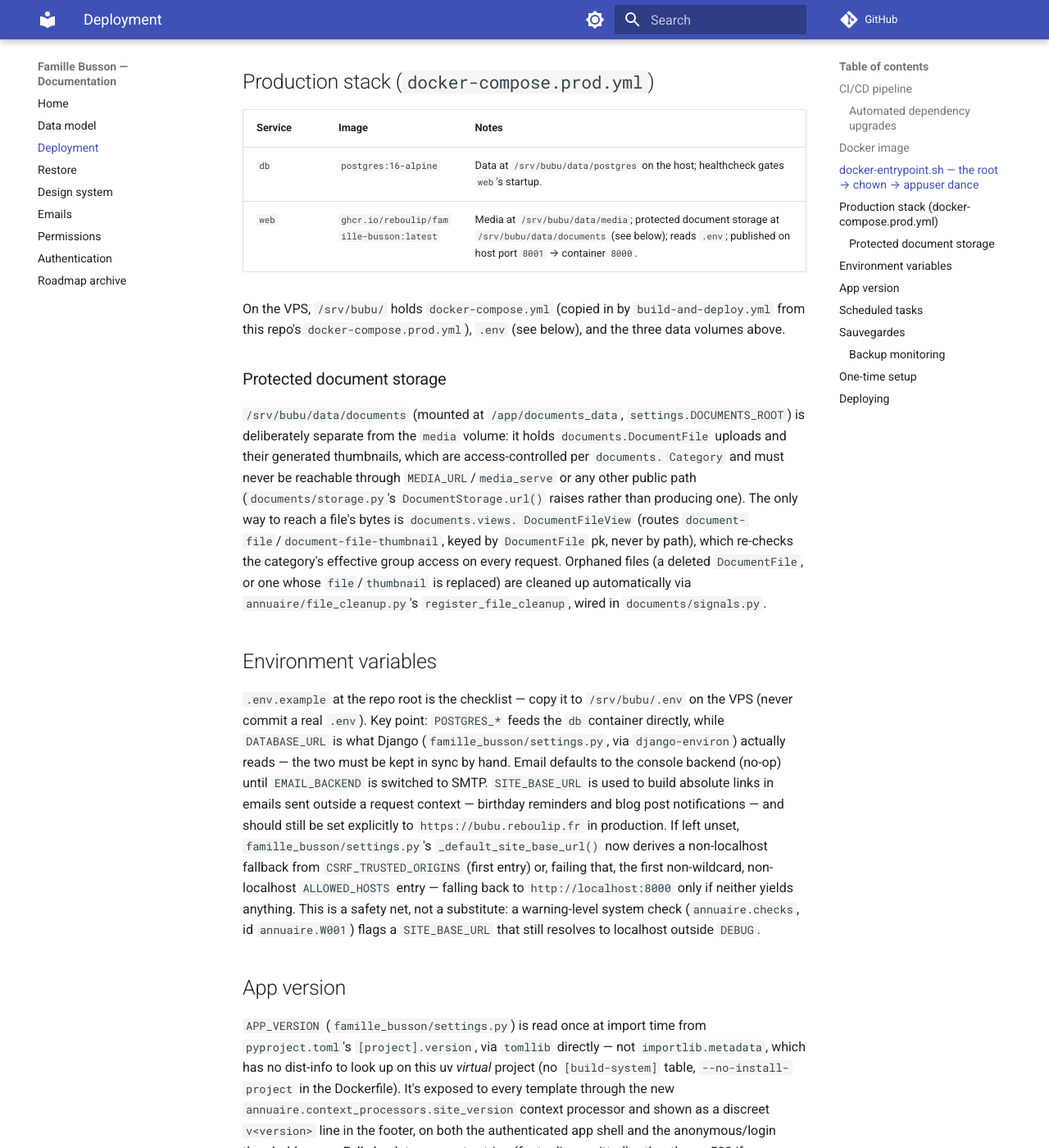
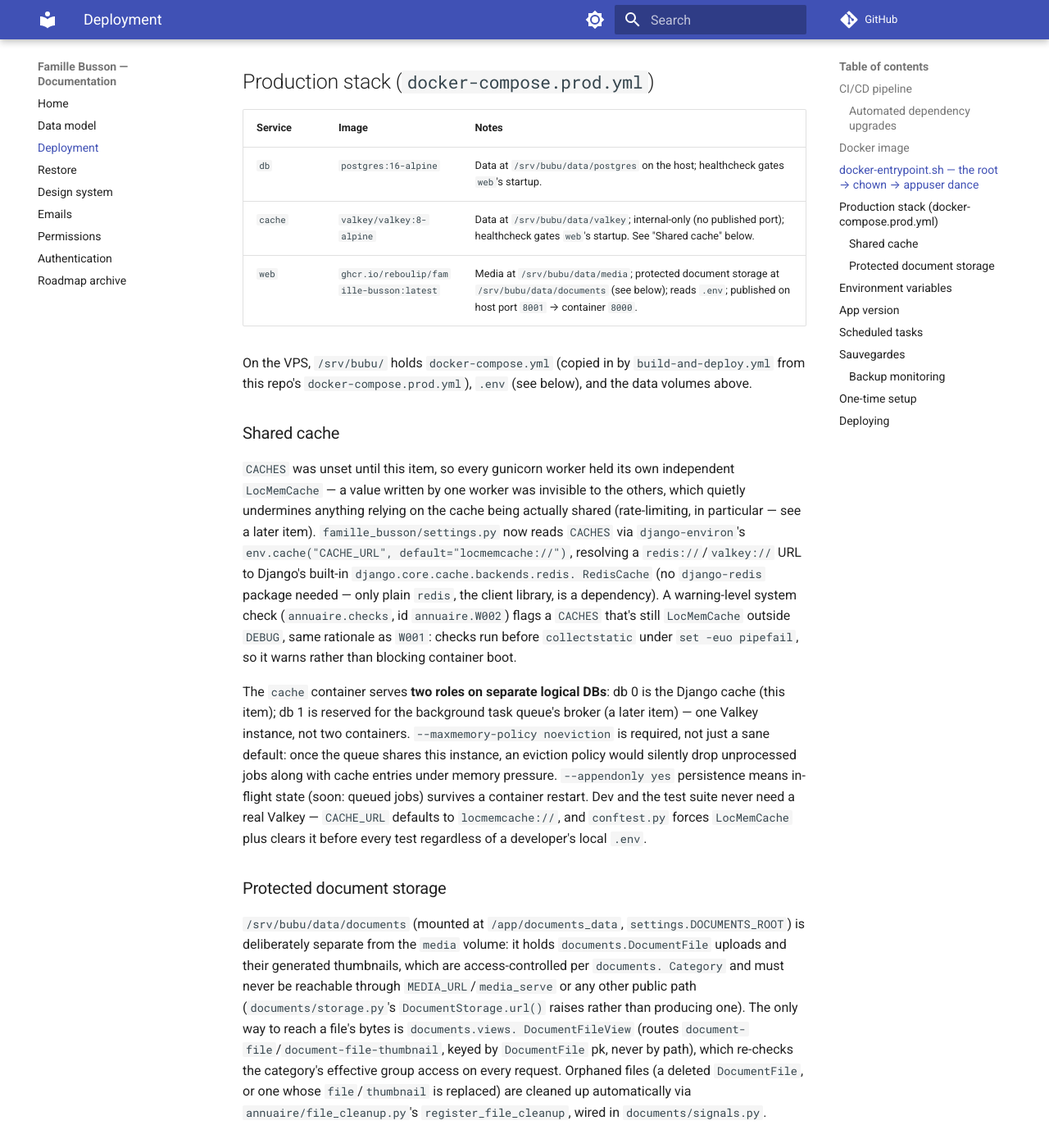
Before and after one commit to reboulip/famille-busson, an MkDocs documentation site: the page built from docs/deployment.md, in a window 1280 px wide and 1400 px high, scrolled down 1752 px. Shown: the whole window at 82% size. Built offline with MkDocs 1.6.1 and Material for MkDocs 9.7.7, drawn with Linux system fonts in a browser that asks for light colours; comment, search, counter and statistics services are not loaded.

Commit message:
feat: shared cache via Valkey, CACHES was previously unset
Adds a Valkey container (docker-compose.prod.yml's new `cache` service,
db 0) and wires CACHES = env.cache("CACHE_URL", default="locmemcache://")
in settings.py -- every gunicorn worker previously held its own independent
LocMemCache, silently defeating anything that needs the cache actually
shared across workers. Adds a warning-level system check (annuaire.W002,
mirroring W001's pattern) that flags a CACHES still resolving to LocMemCache
outside DEBUG, so a typo'd CACHE_URL doesn't silently reproduce the exact
bug this item fixes. conftest.py forces LocMemCache for the whole test
session and clears the cache before every test, so the suite never depends
on a real Valkey and no future cache-writing test leaks state into another.

Decisions:
- Dependency is `redis` (the client library) only, never `django-redis` --
  confirmed by reading django-environ's installed source directly
  (environ/compat.py's choose_rediscache_driver()) that it falls back to
  Django's own built-in RedisCache when django_redis isn't importable, and
  confirmed env.cache_url_config() actually resolves redis:// this way with
  a real test (test_settings_cache.py), not just by reading the docs.
- `--maxmemory-policy noeviction` on the Valkey container now, even though
  nothing but the cache uses this instance yet: a later item shares this
  same instance (db 1) for a background task queue, and an eviction policy
  would then silently drop unprocessed jobs alongside cache entries. Same
  reasoning for enabling `--appendonly` persistence now.
- Container-internal CACHE_URL gets a compose-level default
  (${CACHE_URL:-redis://cache:6379/0}), matching how POSTGRES_* container
  hostnames are already handled -- only DATABASE_URL's password-bearing
  form stays .env-only.

Verified uv.lock did not downgrade Django after `uv add redis` (it didn't --
this is the sprint's most-repeated risk across dependency-adding items).
Confirmed `collectstatic` still runs clean after the settings.py change.

Co-Authored-By: Claude Sonnet 5 <noreply@anthropic.com>
Claude-Session: https://claude.ai/code/session_01CtxuwVxTjNJJygbHpJzm4T

```diff
--- a/docs/deployment.md
+++ b/docs/deployment.md
@@ -63,11 +63,36 @@ The entrypoint runs twice per container start:
 | Service | Image | Notes |
 |---|---|---|
 | `db` | `postgres:16-alpine` | Data at `/srv/bubu/data/postgres` on the host; healthcheck gates `web`'s startup. |
+| `cache` | `valkey/valkey:8-alpine` | Data at `/srv/bubu/data/valkey`; internal-only (no published port); healthcheck gates `web`'s startup. See "Shared cache" below. |
 | `web` | `ghcr.io/reboulip/famille-busson:latest` | Media at `/srv/bubu/data/media`; protected document storage at `/srv/bubu/data/documents` (see below); reads `.env`; published on host port `8001` → container `8000`. |
 
 On the VPS, `/srv/bubu/` holds `docker-compose.yml` (copied in by `build-and-deploy.yml`
-from this repo's `docker-compose.prod.yml`), `.env` (see below), and the three data
-volumes above.
+from this repo's `docker-compose.prod.yml`), `.env` (see below), and the data volumes
+above.
+
+### Shared cache
+
+`CACHES` was unset until this item, so every gunicorn worker held its own independent
+`LocMemCache` — a value written by one worker was invisible to the others, which quietly
+undermines anything relying on the cache being actually shared (rate-limiting, in
+particular — see a later item). `famille_busson/settings.py` now reads `CACHES` via
+`django-environ`'s `env.cache("CACHE_URL", default="locmemcache://")`, resolving a
+`redis://`/`valkey://` URL to Django's built-in `django.core.cache.backends.redis.
+RedisCache` (no `django-redis` package needed — only plain `redis`, the client library,
+is a dependency). A warning-level system check (`annuaire.checks`, id `annuaire.W002`)
+flags a `CACHES` that's still `LocMemCache` outside `DEBUG`, same rationale as `W001`:
+checks run before `collectstatic` under `set -euo pipefail`, so it warns rather than
+blocking container boot.
+
+The `cache` container serves **two roles on separate logical DBs**: db 0 is the Django
+cache (this item); db 1 is reserved for the background task queue's broker (a later
+item) — one Valkey instance, not two containers. `--maxmemory-policy noeviction` is
+required, not just a sane default: once the queue shares this instance, an eviction
+policy would silently drop unprocessed jobs along with cache entries under memory
+pressure. `--appendonly yes` persistence means in-flight state (soon: queued jobs)
+survives a container restart. Dev and the test suite never need a real Valkey —
+`CACHE_URL` defaults to `locmemcache://`, and `conftest.py` forces `LocMemCache` plus
+clears it before every test regardless of a developer's local `.env`.
 
 ### Protected document storage
 
--- a/pyproject.toml
+++ b/pyproject.toml
@@ -28,6 +28,7 @@ dependencies = [
     "pycparser>=3.0",
     "pymupdf>=1.28.2",
     "pytesseract>=0.3.13",
+    "redis>=8.1.0",
     "requests>=2.32.3",
     "sqlparse>=0.5.5",
     "tzdata>=2025.3",
```
Also changed, not shown: ROADMAP.md (+1 -1 lines), conftest.py (+16 -0 lines), docker-compose.prod.yml (+21 -0 lines), 5 other files.
